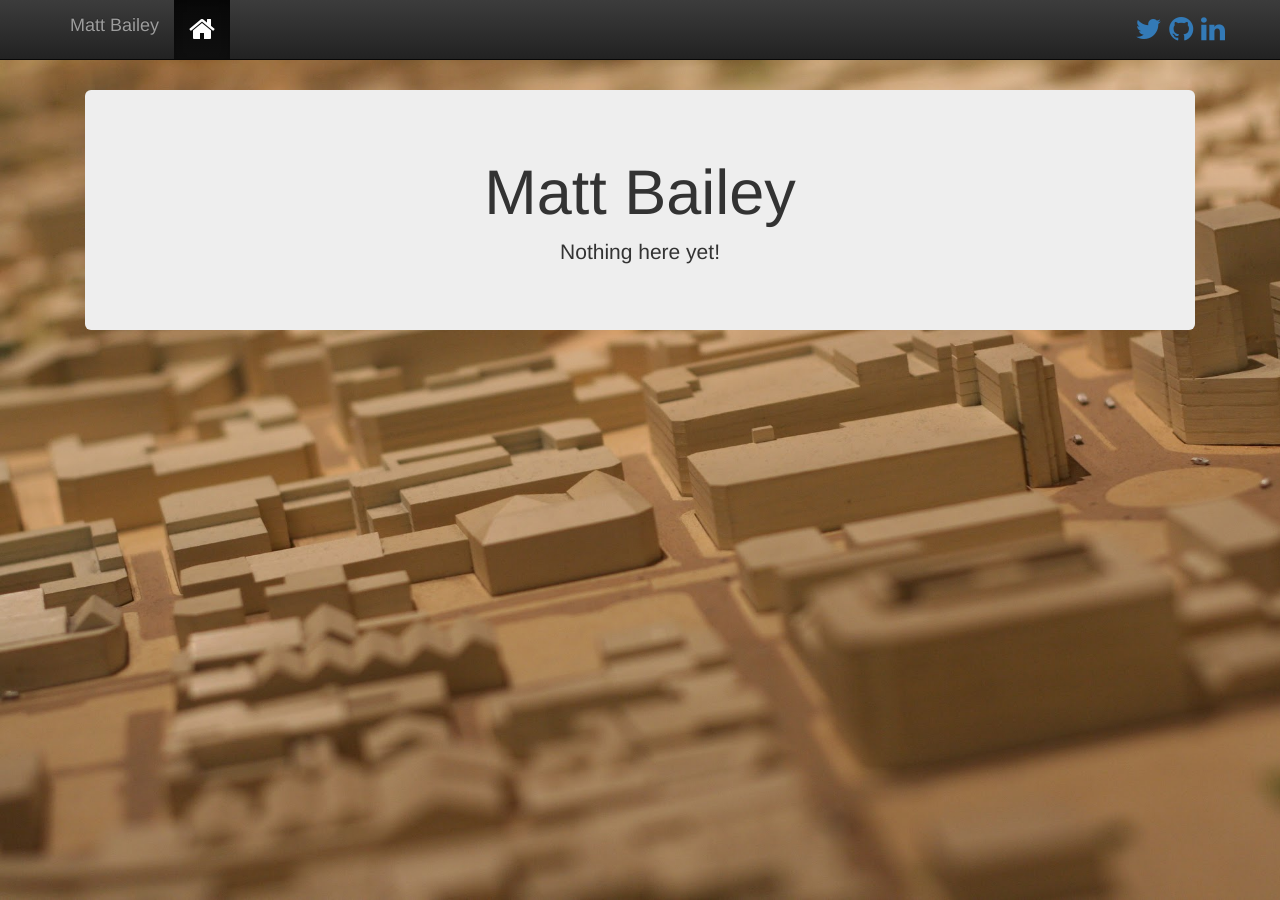
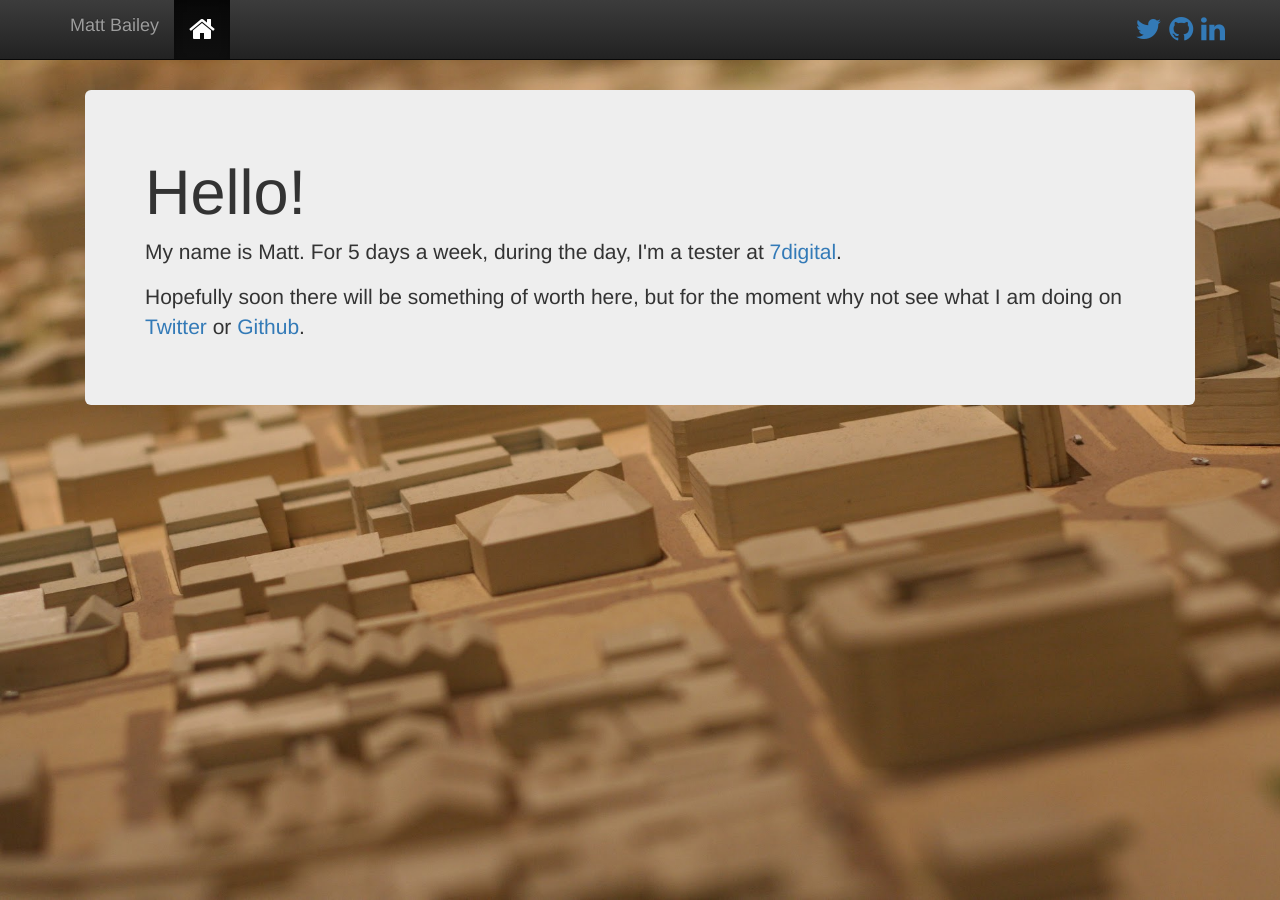
Before and after one commit to Matt-B/Matt-B.github.io, a Jekyll site: the page built from index.html, in a window 1280 px wide. Built offline with Jekyll 4.4.1, drawn with Linux system fonts in a browser that asks for light colours; nearby versions of some CDN libraries; Markdown is read by kramdown in place of the engine named in the settings.

Commit message:
Add some text to the first page.

```diff
--- a/index.html
+++ b/index.html
@@ -1,9 +1,10 @@
 ---
 layout: default
-title: Welcome
+title: Hello
 ---
 
 <div class="jumbotron">
-  <h1>Matt Bailey</h1>
-  <p>Nothing here yet!</p>
+  <h1 class="text-left">Hello!</h1>
+  <p class="text-left">My name is Matt. For 5 days a week, during the day, I'm a tester at <a href="http://www.7digital.com">7digital</a>.<p>
+  <p class="text-left">Hopefully soon there will be something of worth here, but for the moment why not see what I am doing on <a href="http://twitter.com/mattblankbailey">Twitter</a> or <a href="http://github.com/Matt-B">Github</a>.</p>
 </div>
```
